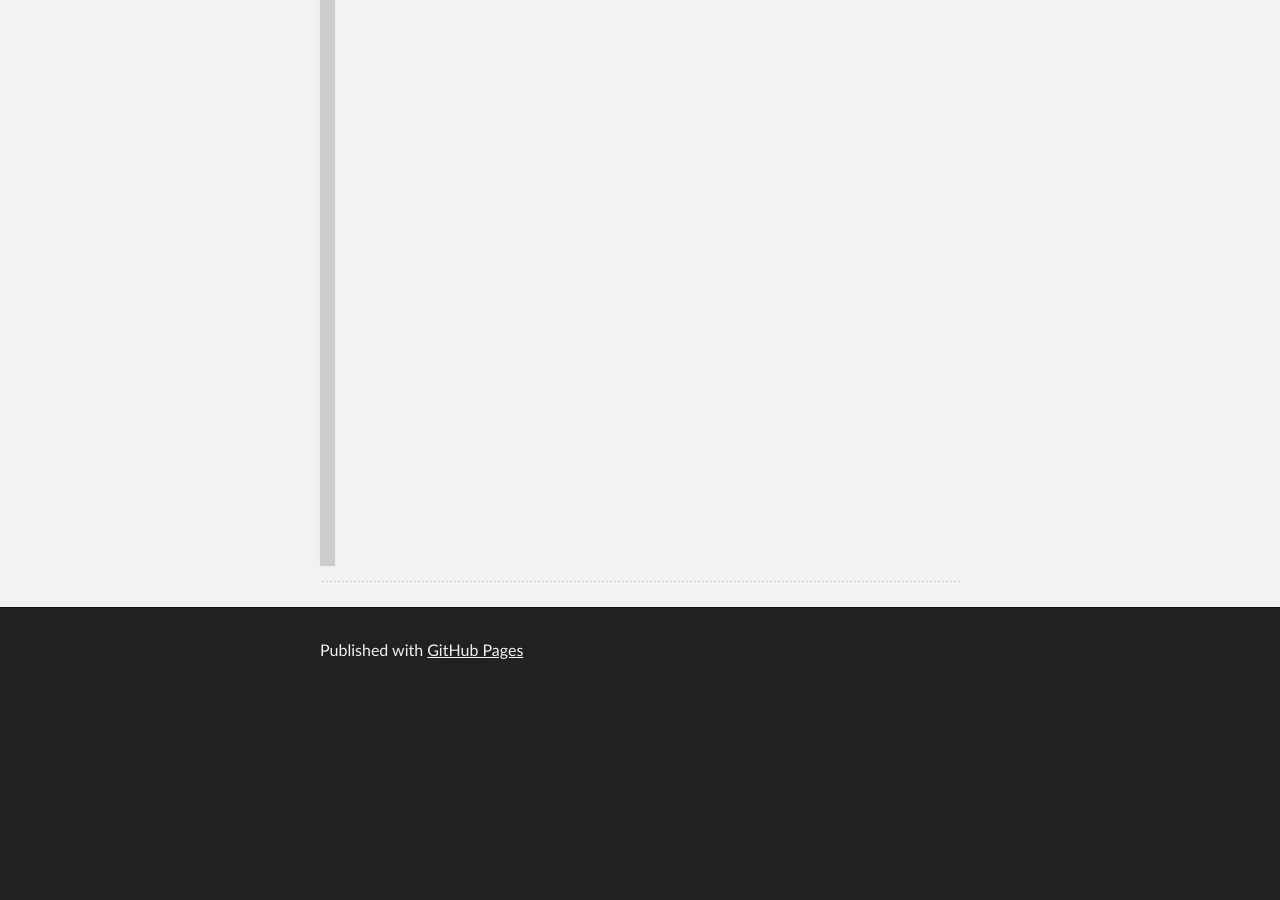
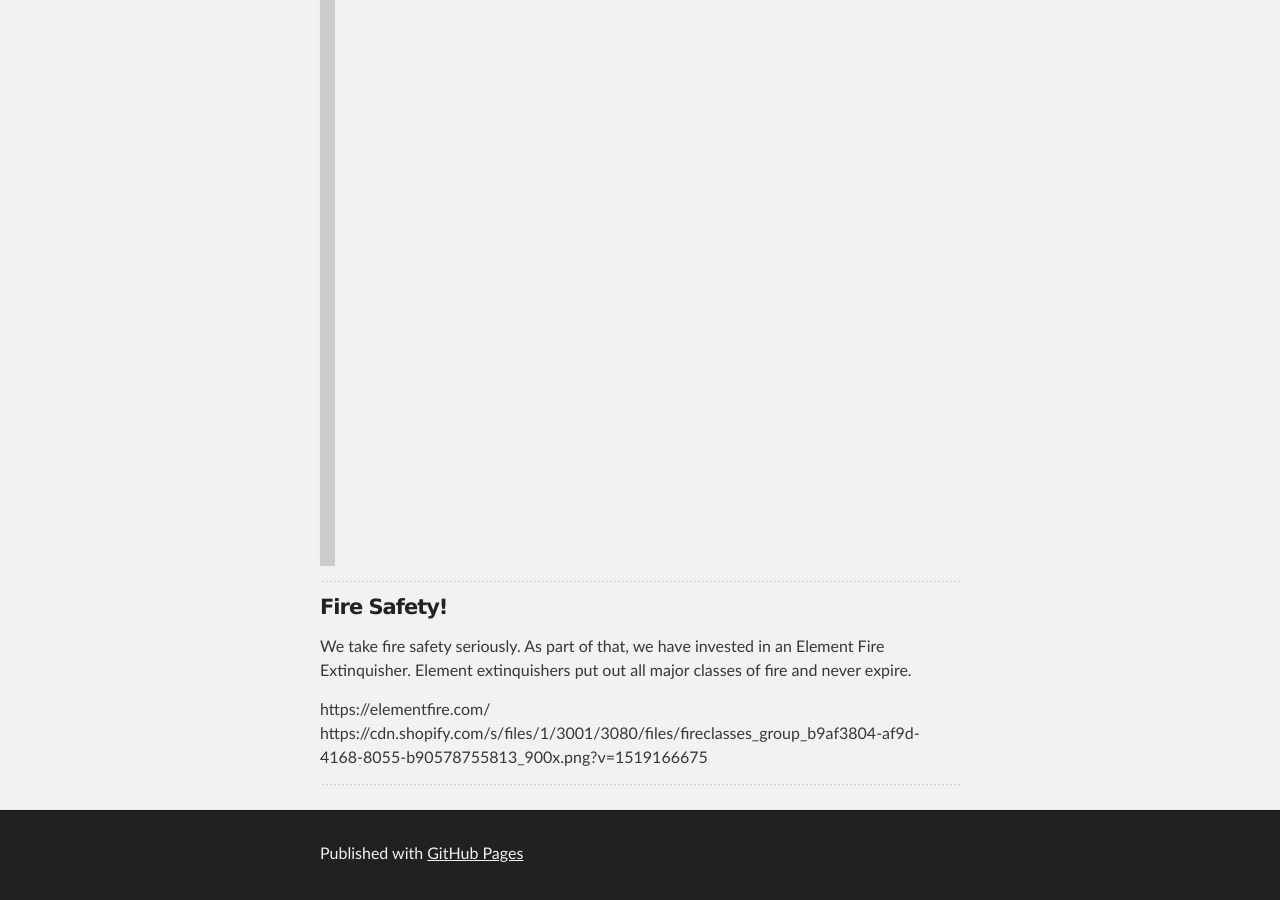
Before and after one commit to FRC900/ZebraSafeSite, a Jekyll site: the page built from index.md, in a window 1280 px wide and 900 px high, scrolled down 6195 px. Built offline with Jekyll 4.4.1, drawn with Linux system fonts in a browser that asks for light colours; before the commit the page ends 6892 px from its top, so only the background shows below that.

Commit message:
Update index.md

```diff
--- a/index.md
+++ b/index.md
@@ -15,3 +15,9 @@ layout: default
 ![#584298](https://placehold.it/15/584298/000000?text=+) Sustain - We train new members to sustain our efforts.
 
 * * *
+#### Fire Safety!
+We take fire safety seriously. As part of that, we have invested in an Element Fire Extinquisher. Element extinquishers put out all major classes of fire and never expire.
+
+https://elementfire.com/
+https://cdn.shopify.com/s/files/1/3001/3080/files/fireclasses_group_b9af3804-af9d-4168-8055-b90578755813_900x.png?v=1519166675
+* * *
```
